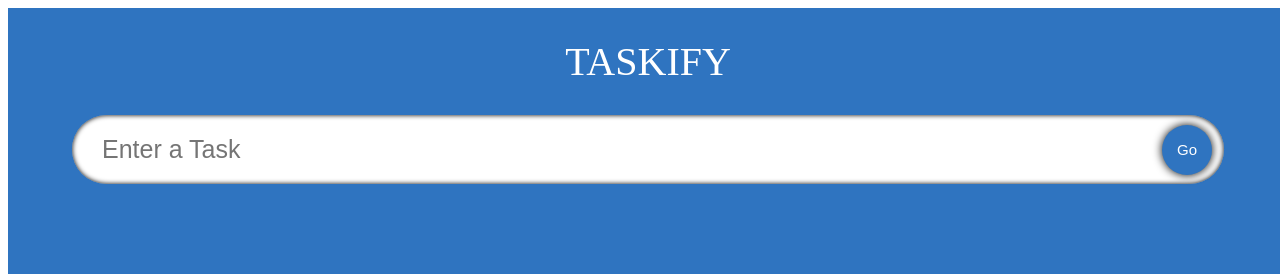
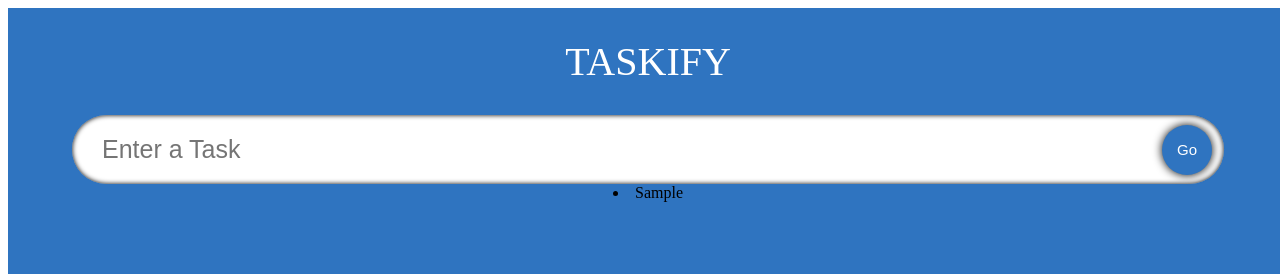
Before and after one commit to NNahkan/TypescriptTutorial, a React (Vite) app: page / in a window 1280 px wide. Both pictures are taken after typing "Sample" into the empty fields and a click on the button "Go". Shown: the top 274 px of the page. Built offline with nearby package versions, Linux system fonts and the light colour scheme.

Commit message:
todolist component

```diff
--- a/src/App.tsx
+++ b/src/App.tsx
@@ -2,6 +2,7 @@
 import './App.css'
 import InputField from './components/InputField';
 import { Todo } from "./model";
+import TodoList from "./components/TodoList";
 
 
 const App: React.FC = () => {
@@ -19,12 +20,14 @@
 
 	}
 
-console.log(todos);
+	console.log(todos);
 
 	return (
 		<div className='App' >
 			<span className='heading'>Taskify</span>
 			<InputField todo={todo} setTodo={setTodo} handleAdd={handleAdd} />
+			<TodoList todos={todos} setTodos={setTodos} />
+
 		</div>
 	)
 }
--- a/src/components/InputField.tsx
+++ b/src/components/InputField.tsx
@@ -1,4 +1,4 @@
-import React from 'react'
+import React, { useRef } from 'react'
 import "./styles.css"
 
 interface Props {
@@ -8,10 +8,15 @@
 }
 
 const InputField = ({ todo, setTodo, handleAdd }: Props) => {
+	const inputRef = useRef<HTMLInputElement>(null);
+
 	return (
-		<form className='input' onSubmit={handleAdd}>
+		<form className='input' onSubmit={(e) => {
+			handleAdd(e);
+			inputRef.current?.blur()
+		}}>
 			{/* bem convention */}
-			<input value={todo} onChange={(e) => setTodo(e.target.value)} placeholder='Enter a Task' className='input__box' />
+			<input ref={inputRef} value={todo} onChange={(e) => setTodo(e.target.value)} placeholder='Enter a Task' className='input__box' />
 			<button className='input_submit'>Go</button>
 		</form>
 	)
--- /dev/null
+++ b/src/components/TodoList.tsx
@@ -0,0 +1,20 @@
+import React from 'react'
+import "./styles.css"
+import { Todo } from '../model';
+
+interface Props {
+	todos: Todo[];
+	setTodos: React.Dispatch<React.SetStateAction<string>>;
+}
+
+const TodoList: React.FC = ({ todos, setTodos }: Props) => {
+	return (
+		<div className='todos'>
+			{todos.map(todo => (
+				<li>{todo.todo}</li>
+			))}
+		</div>
+	)
+}
+
+export default TodoList
--- a/src/components/styles.css
+++ b/src/components/styles.css
@@ -15,7 +15,7 @@
   box-shadow: inset 0 0 5px black;
 }
 
-.input__box:focus{
+.input__box:focus {
   box-shadow: 0 0 10px 1000px rgba(0, 0, 0, 0.5);
   outline: none;
 }
@@ -43,3 +43,10 @@
   transform: scale(0.8);
   box-shadow: 0 0 5px black;
 }
+
+.todos {
+  display: flex;
+  justify-content: space-evenly;
+  width: 90%;
+  flex-wrap: wrap;
+}
```
Lines whose indentation alone changed are shown as unchanged.
